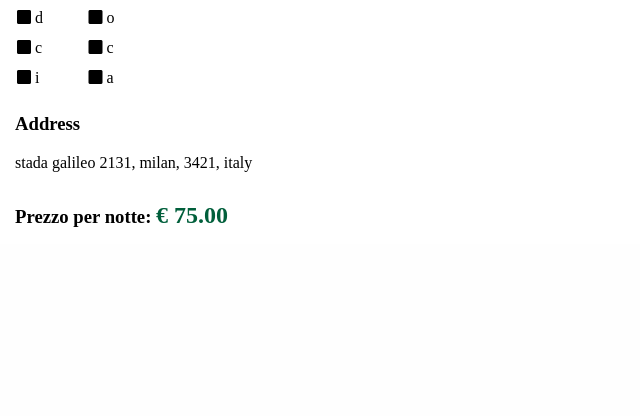
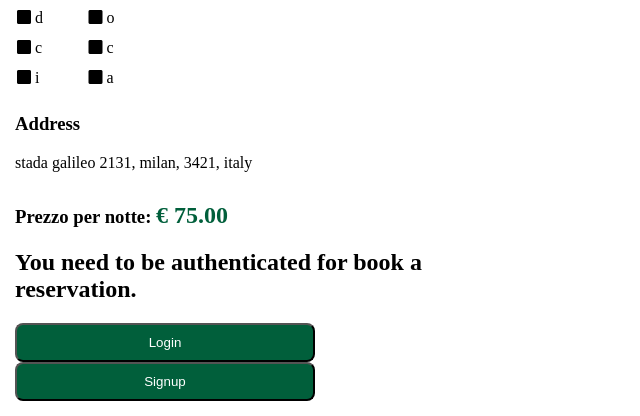
Before and after one commit to The-BFG/EnjoyBooking, a Django app: page /accommodation/propertyDetailed/3/ in a window 1280 px wide. Shown: the part 908-1324 px from the top of the page, without its empty margins (0-640 px from the left). Before the commit the page ends 1135 px from the top, so only its background shows below. Run offline with Django 3.2, Linux system fonts and the light colour scheme; data comes from the database, SQL or seed files in the repository; some libraries are stand-ins or nearby versions.

Commit message:
added login button and perfectionized index search response

```diff
--- a/accommodation/templates/accommodation/index.html
+++ b/accommodation/templates/accommodation/index.html
@@ -49,6 +49,10 @@
                         </div>
                     {% endfor %}
                 </div>
+            {% else %}
+                {% if message %}
+                    <h2>{{message}}</h2>
+                {% endif %}
             {% endif %}
             {% if top10 %}
                 <h2 id="top10title">Top 10 most booked accommodation:</h2>
--- a/accommodation/templates/accommodation/propertyDetailed.html
+++ b/accommodation/templates/accommodation/propertyDetailed.html
@@ -60,8 +60,12 @@
                         <button id="modifyProperty"><i class="fas fa-edit"></i> Modify Property</button>
                     {% endif %}
                 </div>
-
-
+                {% else %}
+                    <h2>You need to be authenticated for book a reservation.</h2>
+                    <div >
+                        <a href="{% url 'accounts:login' %}"><button class="greenButton">Login</button></a>&nbsp;
+                        <a href="{% url 'accounts:signup' %}"><button class="greenButton">Signup</button></a>
+                    </div>
                 {% endif %}
             </div>
 
@@ -100,14 +104,10 @@
                 </table>
                 {% else %}
                     <div>No reservation for this property yet.</div>
-
                 {% endif %}
-
             </div>
             {% endif %}
-
         </div>
-
 
         <div class="detailRight">
             <div class="detailPic">
--- a/accommodation/views.py
+++ b/accommodation/views.py
@@ -43,8 +43,13 @@ def index_view(request):
             else:
                 searchResult = searchResult
 
+            if not len(searchResult):
+                message = "No result with the selected services or dates."
+            else:
+                message= ""
+
             searchResultImage = AccommodationImage.objects.filter(accommodation_id__in=searchResult.values('id')).values('accommodation_id', 'image').order_by('id')
-            return render(request, 'accommodation/index.html', {'searchForm':searchForm, 'searchResult':searchResult, 'searchResultImage':searchResultImage, 'top10':top10, 'top10image':top10image})
+            return render(request, 'accommodation/index.html', {'searchForm':searchForm, 'searchResult':searchResult, 'searchResultImage':searchResultImage, 'top10':top10, 'top10image':top10image, 'message':message})
     else:
         searchForm = SearchForm()
         return render(request,'accommodation/index.html', {'searchForm':searchForm, 'top10':top10, 'top10image':top10image})
--- a/accounts/templates/accounts/login.html
+++ b/accounts/templates/accounts/login.html
@@ -7,6 +7,6 @@
             {% csrf_token %}
             {{ form.as_table }}
         </table>
-        <input type="submit" value="Login">
+        <input class="greenButton" type="submit" value="Login">
     </form>
 {%endblock%}2
```
